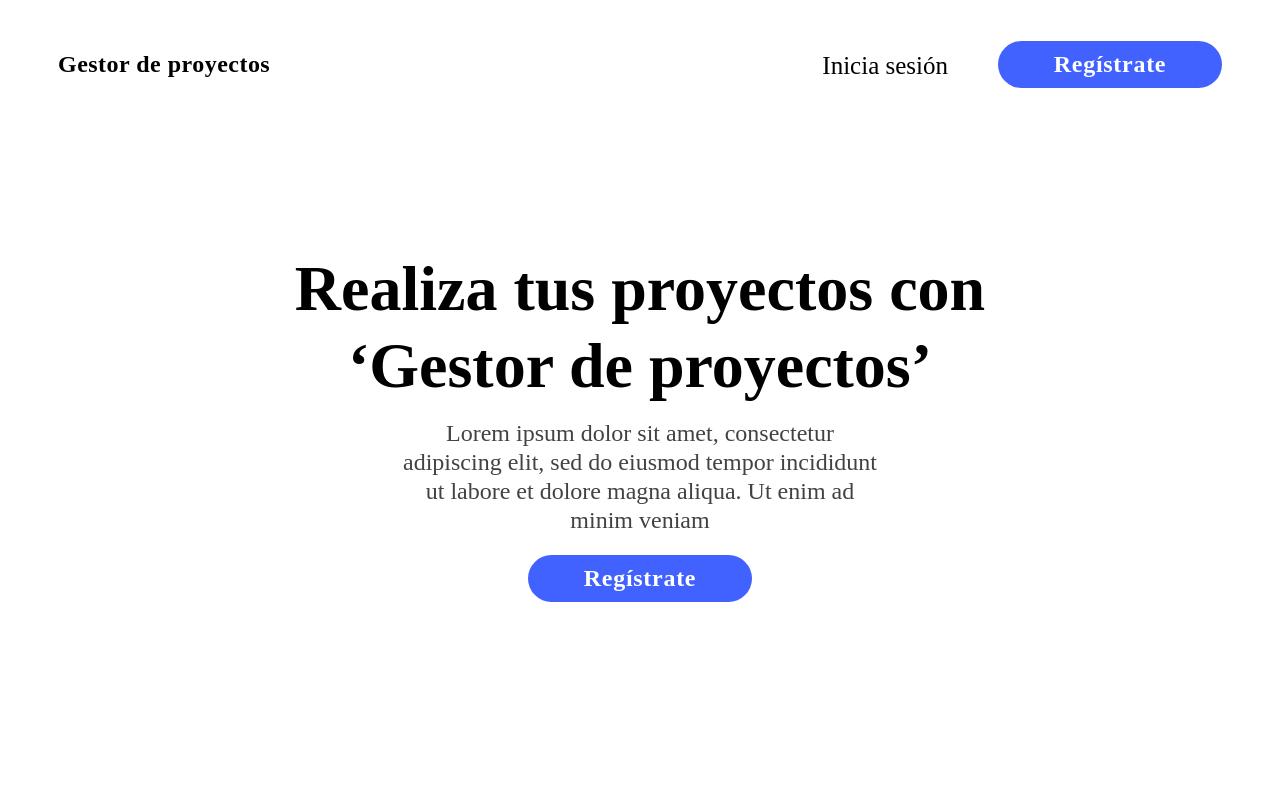
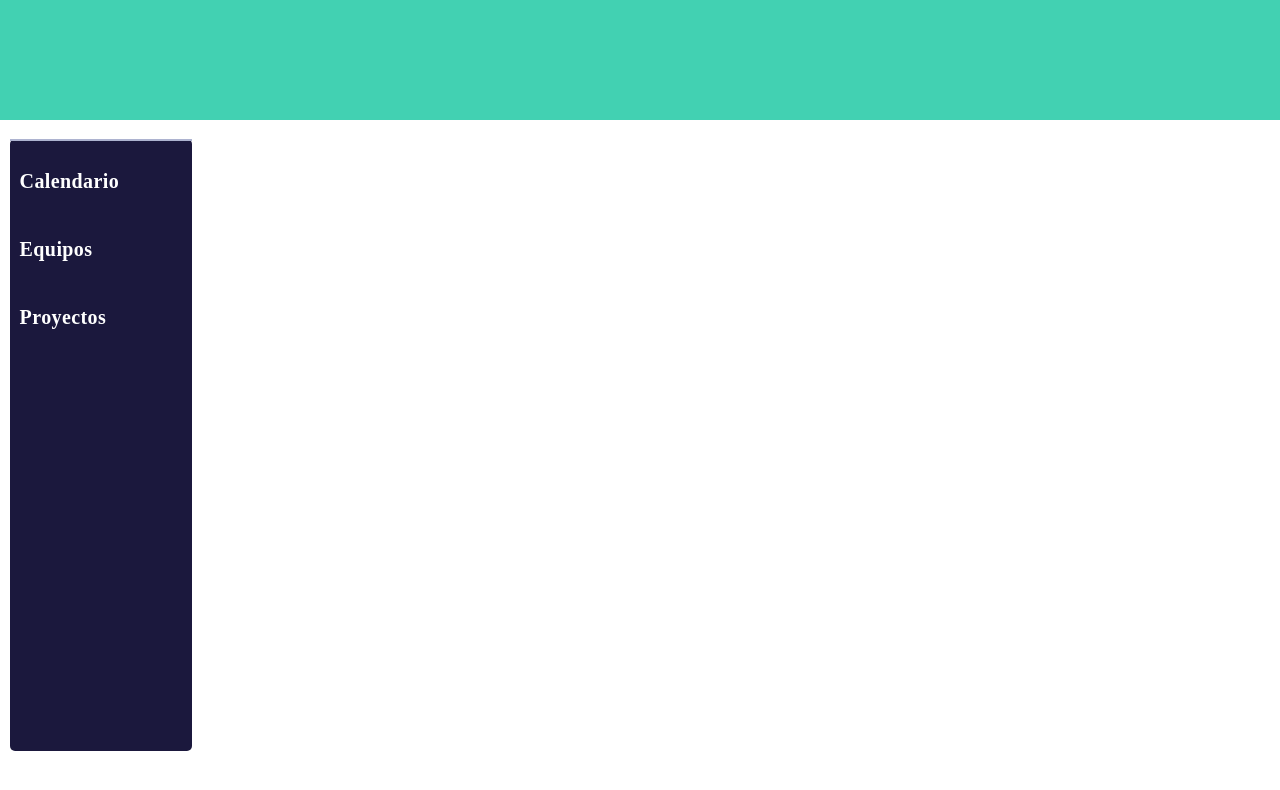
Before and after one commit to DABERNALC/ProjectManager, a React (Create React App) app in the folder Cliente/project_manager/: page / in a window 1280 px wide. Shown: the top 790 px of the page. Built offline with nearby package versions, Linux system fonts and the light colour scheme.

Commit message:
grid in app

```diff
--- a/Cliente/project_manager/src/App.css
+++ b/Cliente/project_manager/src/App.css
@@ -1,12 +1,25 @@
 .App {
+  position: absolute;
+  top: 0;
+  left: 0;
   text-align: center;
+  display: grid;
+  grid-template-areas: "header header"
+                  "sidebar app";
+  grid-template-columns: 15vw 85vw;
+  grid-template-rows: 15vh 85vh;
 }
 
 .App-logo {
   height: 40vmin;
   pointer-events: none;
 }
-
+.Header{
+  grid-area: header;
+}
+.SideBar{
+  grid-area: sidebar;
+}
 @media (prefers-reduced-motion: no-preference) {
   .App-logo {
     animation: App-logo-spin infinite 20s linear;
--- a/Cliente/project_manager/src/App.js
+++ b/Cliente/project_manager/src/App.js
@@ -1,9 +1,12 @@
-import './App.css';
+import AppStyle from'./App.css';
 import LandingPage from "./Pages/LandingPage/LandingPage";
+import Header from './Components/Header/Header';
+import SideBar from "./Components/SideBar/SideBar"
 function App() {
   return (
     <div className="App">
-      <LandingPage></LandingPage>
+      <Header className={AppStyle.Header}></Header>
+      <SideBar className={AppStyle.SideBar}></SideBar>
     </div>
   );
 }
--- a/Cliente/project_manager/src/Components/Header/HeaderStyle.module.css
+++ b/Cliente/project_manager/src/Components/Header/HeaderStyle.module.css
@@ -1,5 +1,6 @@
 .headerDiv {
+    grid-area: header;
     width: 100%;
-    height: 97px;
-    background-color: white;
+    height: 100%;
+    background-color: rgb(66, 209, 178);
 }
--- a/Cliente/project_manager/src/Components/SideBar/SideBarStyle.module.css
+++ b/Cliente/project_manager/src/Components/SideBar/SideBarStyle.module.css
@@ -1,17 +1,18 @@
 
-
+.container{
+    width: 100%;
+    height: 100%;
+}
 .leftMenu {
-    position: absolute;
-    width: 17%;
-    height: 78%;
-    left: 1%;
-    top: 20%;
+    width: 95%;
+    height: 90%;
+    margin-left: 5%;
+    margin-top: 10%;
     background: #1b183d;
     backdrop-filter: blur(4px);
     border-radius: 5px;
 }
 hr{
-    margin-top: 10%;
     border: 1px solid #ADB3D0;
 }
 
```
Also changed, not shown: Cliente/project_manager/src/Pages/Projects/Projects.js (added), Cliente/project_manager/src/Pages/Projects/Projects.module.css (added).
